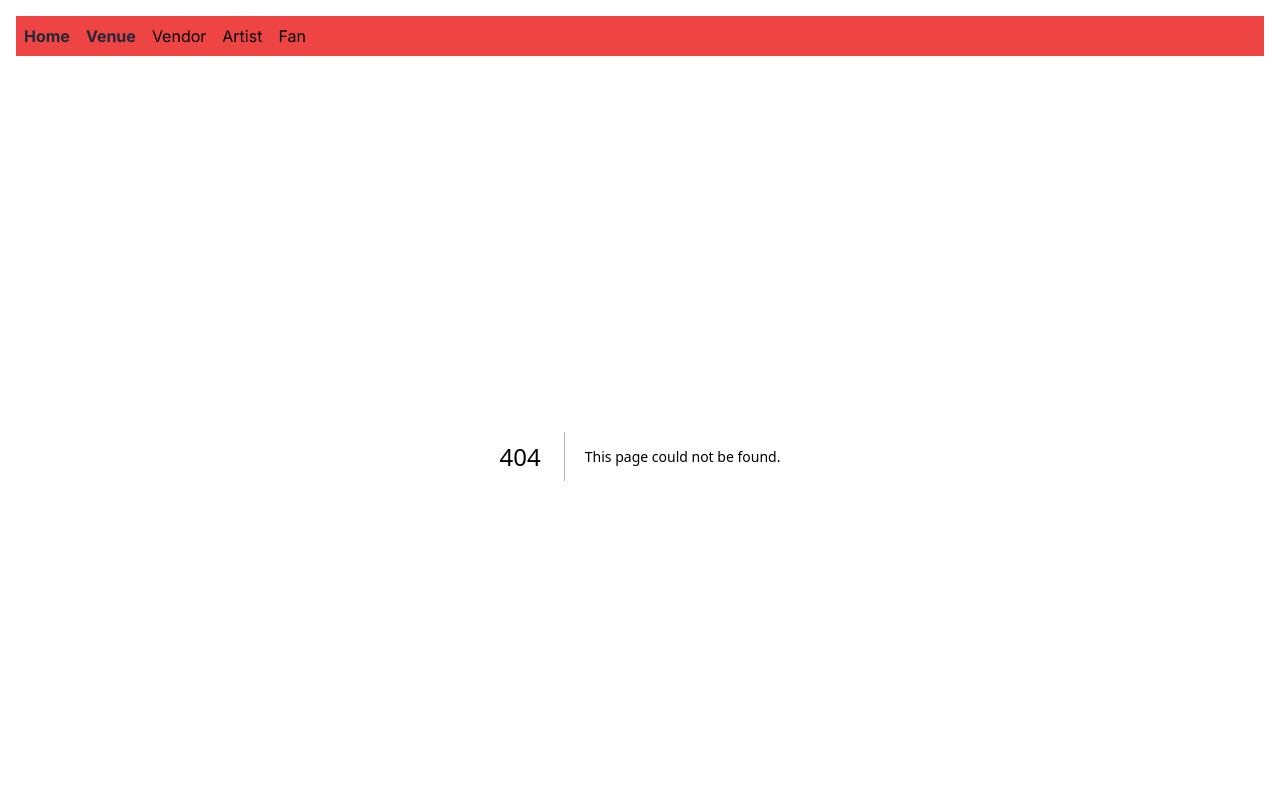
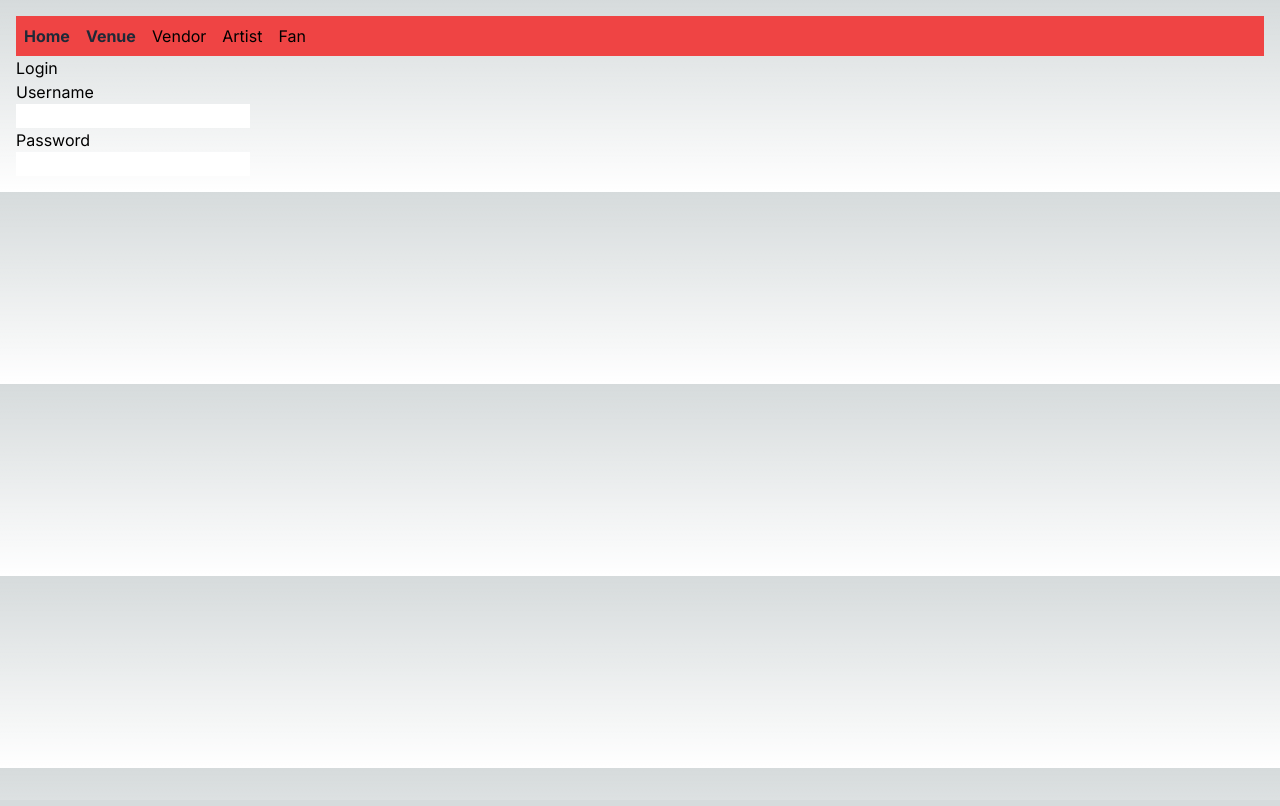
Before and after one commit to segvndo/YourBeat-TS, a Next.js app: page /login in a window 1280 px wide. Before the commit this address had no page. Shown: the top 806 px of the page. Built offline with nearby package versions, Linux system fonts and the light colour scheme.

Commit message:
Create Login page and link it from home page

```diff
--- /dev/null
+++ b/app/login/page.tsx
@@ -0,0 +1,20 @@
+import React from 'react'
+
+const Login = () => {
+  return (
+    <div>
+      <p>Login</p>
+
+      <div>
+        <p>Username</p>
+        <input type="text" name="username" />
+      </div>
+      <div>
+        <p>Password</p>
+        <input type="password" name="password" />
+      </div>
+    </div>
+  )
+}
+
+export default Login
--- a/app/page.tsx
+++ b/app/page.tsx
@@ -10,6 +10,12 @@ export default function Home() {
       <div className="font-extralight">
         Simplifying your connection to the music industry
       </div>
+      {/* <div>
+        <Image src="/images/yourbeat.png" alt="YourBeat Logo" width={300} height={500} />
+      </div> */}
+      <div className="underline">
+        <Link href="login">Login</Link>
+      </div>
       <Link href="users" className="underline">Create new account</Link>
     </main>
   )
--- a/app/users/page.tsx
+++ b/app/users/page.tsx
@@ -26,9 +26,7 @@ const UsersPage = () => {
       </div>
 
       <div>
-        <p>
-          Log in
-        </p>
+        <Link href="login">Login</Link>
       </div>
 
     </div>
```
